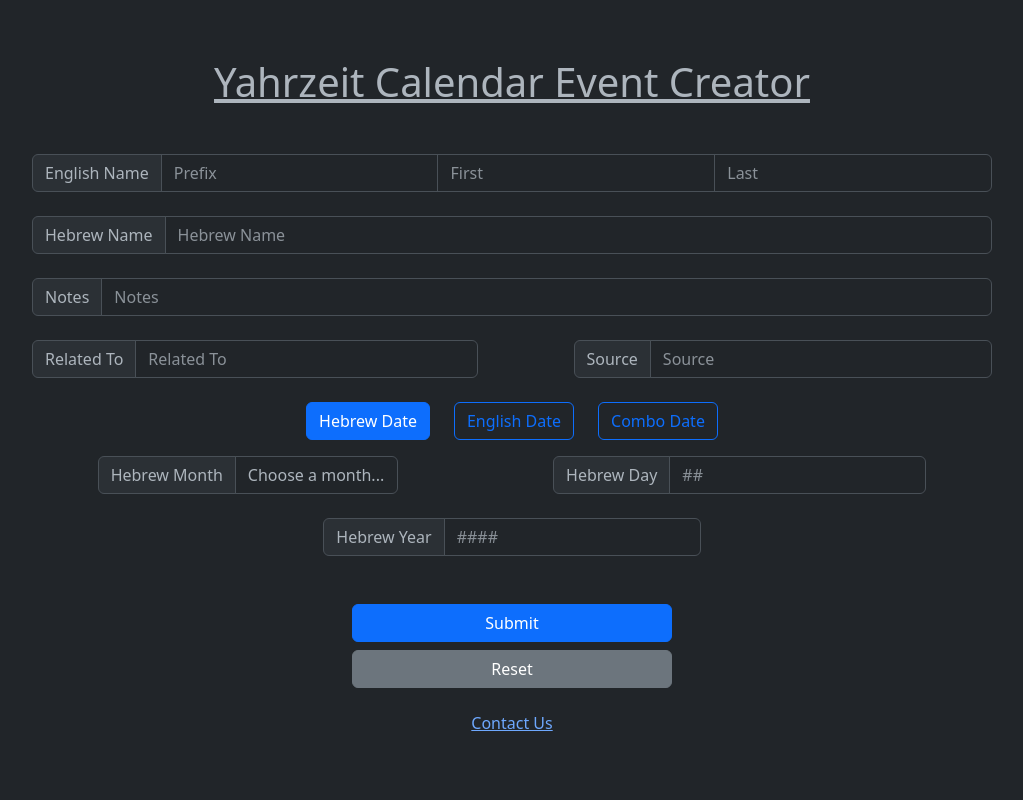
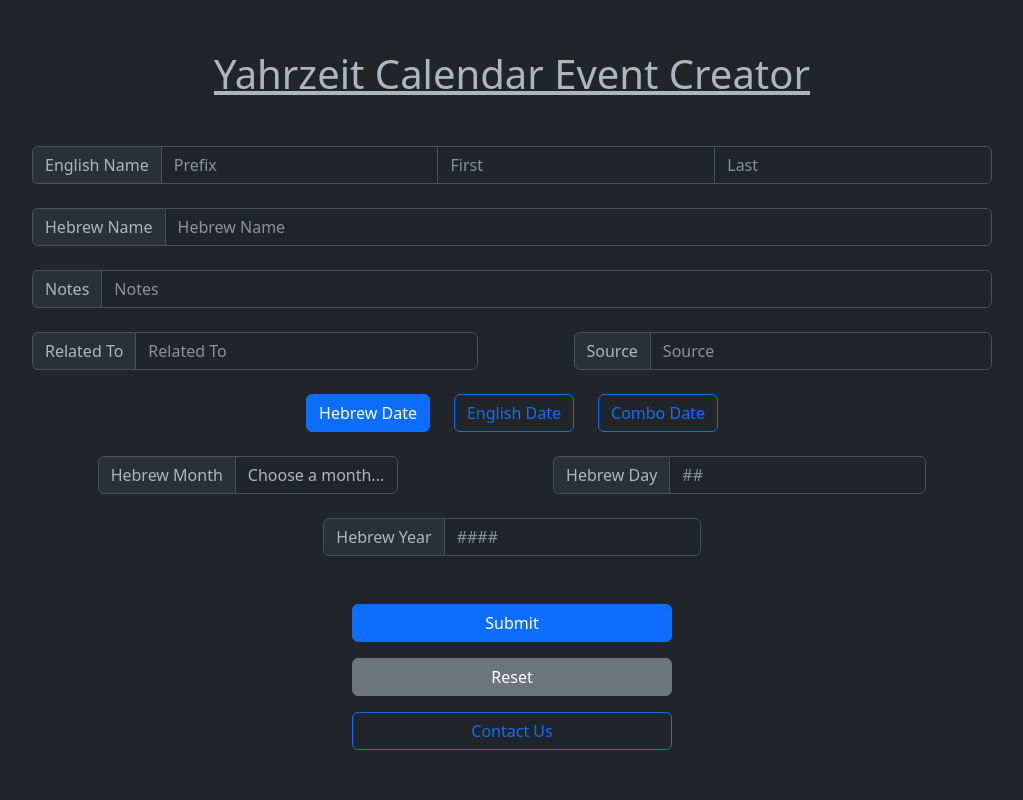
Before and after one commit to YDruxman/Yahrtzeits, a PHP site: page /php/singleEntry.php in a window 1280 px wide. Shown: the whole page, without its empty margins (128-1151 px from the left). Run offline with PHP 8.4, Linux system fonts and the light colour scheme.

Commit message:
Button styling

```diff
--- a/php/singleEntry.php
+++ b/php/singleEntry.php
@@ -58,7 +58,7 @@
             </div>
         </div>
 
-        <div class="d-flex flex-wrap justify-content-center gap-4 mx-auto my-3 w-100 mt-4">
+        <div class="d-flex flex-wrap justify-content-center gap-4 mx-auto my-4 w-100">
             <input type="radio" class="btn-check" name="dateOptions" id="hebrew-dateOption" autocomplete="off"
                    checked>
             <label class="btn btn-outline-primary" for="hebrew-dateOption">Hebrew Date</label>
@@ -182,13 +182,15 @@
         </div>
         <div id="result"></div>
         <!-- Submit/Restart -->
-        <div class="vstack gap-2 col-4 mx-auto mt-5">
+        <div class="vstack gap-3 col-4 mx-auto mt-5">
             <button class="btn btn-primary" type="submit">Submit</button>
             <button class="btn btn-secondary" type="reset">Reset</button>  <!-- Needs to clear validation -->
+            <a href="ContactUs.php">
+                <button class="btn btn-outline-primary w-100" type="button">Contact Us</button>
+            </a>
         </div>
     </form>
 
-    <a href="ContactUs.php" class="btn btn-link mt-3"  >Contact Us</a>
 </main>
 <script crossorigin="anonymous"
         integrity="sha384-geWF76RCwLtnZ8qwWowPQNguL3RmwHVBC9FhGdlKrxdiJJigb/j/68SIy3Te4Bkz"
```
